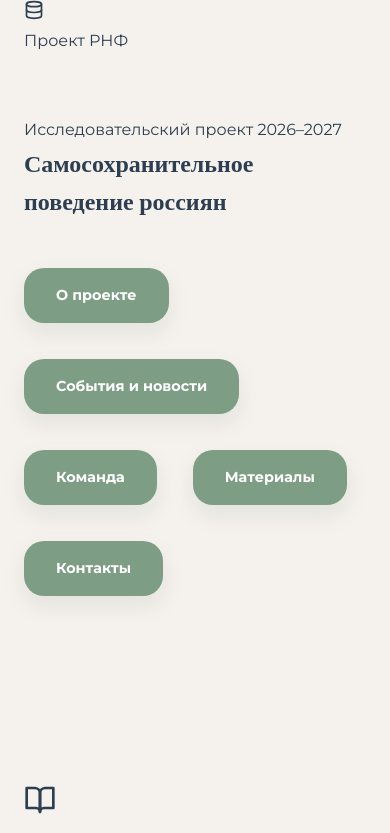
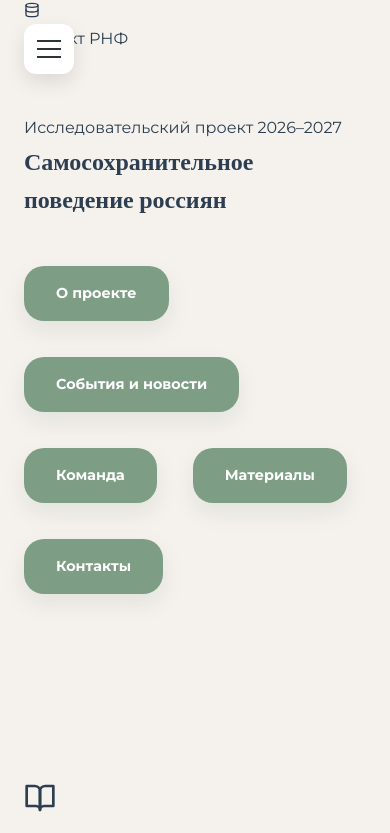
Before and after one commit to digital-selfcare/digital-selfcare.github.io, a React (Vite) app: page / in a window 390 px wide. Shown: the top 833 px of the page. Built offline with nearby package versions, Linux system fonts and the light colour scheme; a web font is replaced by a local one.

Commit message:
Navigation: Hamburger menu

```diff
--- a/src/App.jsx
+++ b/src/App.jsx
@@ -1,29 +1,71 @@
-import React from 'react';
-import { motion } from 'framer-motion';
+import React, { useState } from 'react';
+import { motion, AnimatePresence } from 'framer-motion';
 import {
   Users, FileText, Download,
   Database, Info, Calendar, BookOpen,
-  Mail, MessageCircle, Send,
+  Mail, MessageCircle, Send, X, Menu,
   Sparkles, Bell, Lightbulb, Zap, Share2
 } from 'lucide-react';
 import { content } from './content';
 
 function App() {
+  const [isMenuOpen, setIsMenuOpen] = useState(false);
   const newsIcons = [<Sparkles size={32} />, <Bell size={32} />, <Lightbulb size={32} />, <Zap size={32} />];
+
+  const menuItems = [
+    { id: 'about', title: content.about.title },
+    { id: 'events', title: content.events.title },
+    { id: 'team', title: content.team.title },
+    { id: 'materials', title: content.materials.title },
+    { id: 'contacts', title: 'Контакты' }
+  ];
 
   return (
     <div className="min-h-screen bg-white">
-      {/* Simple Header */}
-      <header className="fixed w-full z-50 py-6 px-8 bg-white/90 backdrop-blur-md border-b border-gray-100">
-        <div className="container flex justify-between items-center">
-          <div className="flex items-center gap-3">
-            <div className="w-10 h-10 bg-sage rounded-xl flex items-center justify-center text-white">
-              <Database size={20} />
+      {/* Burger Button - FIXED */}
+      <button
+        onClick={() => setIsMenuOpen(!isMenuOpen)}
+        className="burger-btn"
+        aria-label="Menu"
+      >
+        {isMenuOpen ? (
+          <X size={24} color="#2d3436" />
+        ) : (
+          <>
+            <span />
+            <span />
+            <span />
+          </>
+        )}
+      </button>
+
+      {/* Menu Overlay */}
+      <div className={`menu-overlay ${isMenuOpen ? 'open' : ''}`}>
+        {menuItems.map((item) => (
+          <a
+            key={item.id}
+            href={`#${item.id}`}
+            onClick={() => setIsMenuOpen(false)}
+            className="menu-link"
+          >
+            {item.title}
+          </a>
+        ))}
+      </div>
+
+      {/* Simple Header - Hide Logo when menu is open for cleaner look */}
+      {!isMenuOpen && (
+        <header className="fixed w-full z-40 py-6 px-8 bg-white/90 backdrop-blur-md border-b border-gray-100">
+          <div className="container flex justify-end items-center">
+            <div className="flex items-center gap-3">
+              <div className="w-8 h-8 bg-sage rounded-lg flex items-center justify-center text-white">
+                <Database size={16} />
+              </div>
+              <span className="font-playfair text-xl font-bold text-text tracking-tight">Проект РНФ</span>
             </div>
-            <span className="font-playfair text-2xl font-bold text-text tracking-tight">Проект РНФ</span>
           </div>
-        </div>
-      </header>
+        </header>
+      )}
 
       {/* Hero Section */}
       <section className="pt-48 pb-24 relative overflow-hidden bg-beige/5">
@@ -37,11 +79,10 @@ function App() {
               {content.hero.title}
             </h1>
 
-            {/* BUTTON GROUP WITH FORCED SPACING */}
             <div className="btn-group-custom">
-              {['about', 'events', 'team', 'materials', 'contacts'].map((key) => (
-                <a key={key} href={`#${key}`} className="btn px-8 py-4 text-sm transition-all hover:scale-105 active:scale-95">
-                  {key === 'contacts' ? 'Контакты' : content[key].title}
+              {menuItems.map((item) => (
+                <a key={item.id} href={`#${item.id}`} className="btn px-8 py-4 text-sm transition-all hover:scale-105 active:scale-95">
+                  {item.title}
                 </a>
               ))}
             </div>
--- a/src/index.css
+++ b/src/index.css
@@ -121,6 +121,98 @@ section {
   box-shadow: 0 4px 15px rgba(212, 165, 165, 0.3);
 }
 
+/* --- FLOATING MENU --- */
+.burger-btn {
+  position: fixed;
+  top: 24px;
+  left: 24px;
+  z-index: 1000;
+  width: 50px;
+  height: 50px;
+  background: white;
+  border-radius: 12px;
+  display: flex;
+  flex-direction: column;
+  justify-content: center;
+  align-items: center;
+  gap: 6px;
+  cursor: pointer;
+  box-shadow: 0 8px 20px rgba(0,0,0,0.1);
+  transition: all 0.3s ease;
+  border: none;
+}
+
+.burger-btn:hover {
+  transform: scale(1.05);
+  background: var(--color-sage);
+}
+
+.burger-btn span {
+  display: block;
+  width: 24px;
+  height: 2px;
+  background: #2d3436;
+  transition: all 0.3s ease;
+}
+
+.burger-btn:hover span {
+  background: white;
+}
+
+.menu-overlay {
+  position: fixed;
+  inset: 0;
+  background: rgba(255,255,255,0.98);
+  backdrop-filter: blur(10px);
+  z-index: 999;
+  display: flex;
+  flex-direction: column;
+  align-items: center;
+  justify-content: center;
+  gap: 2rem;
+  transition: all 0.5s cubic-bezier(0.165, 0.84, 0.44, 1);
+  opacity: 0;
+  pointer-events: none;
+  transform: translateY(-20px);
+}
+
+.menu-overlay.open {
+  opacity: 1;
+  pointer-events: auto;
+  transform: translateY(0);
+}
+
+.menu-link {
+  font-family: var(--font-serif);
+  font-size: 2.5rem;
+  font-weight: 700;
+  color: #2d3436;
+  transition: all 0.3s;
+  position: relative;
+}
+
+.menu-link:hover {
+  color: var(--color-sage);
+  padding-left: 20px;
+}
+
+.menu-link::before {
+  content: '';
+  position: absolute;
+  left: -20px;
+  top: 50%;
+  width: 0;
+  height: 4px;
+  background: var(--color-sage);
+  transition: all 0.3s;
+  opacity: 0;
+}
+
+.menu-link:hover::before {
+  width: 30px;
+  opacity: 1;
+}
+
 .btn-group-custom {
   display: flex;
   flex-wrap: wrap;
```
